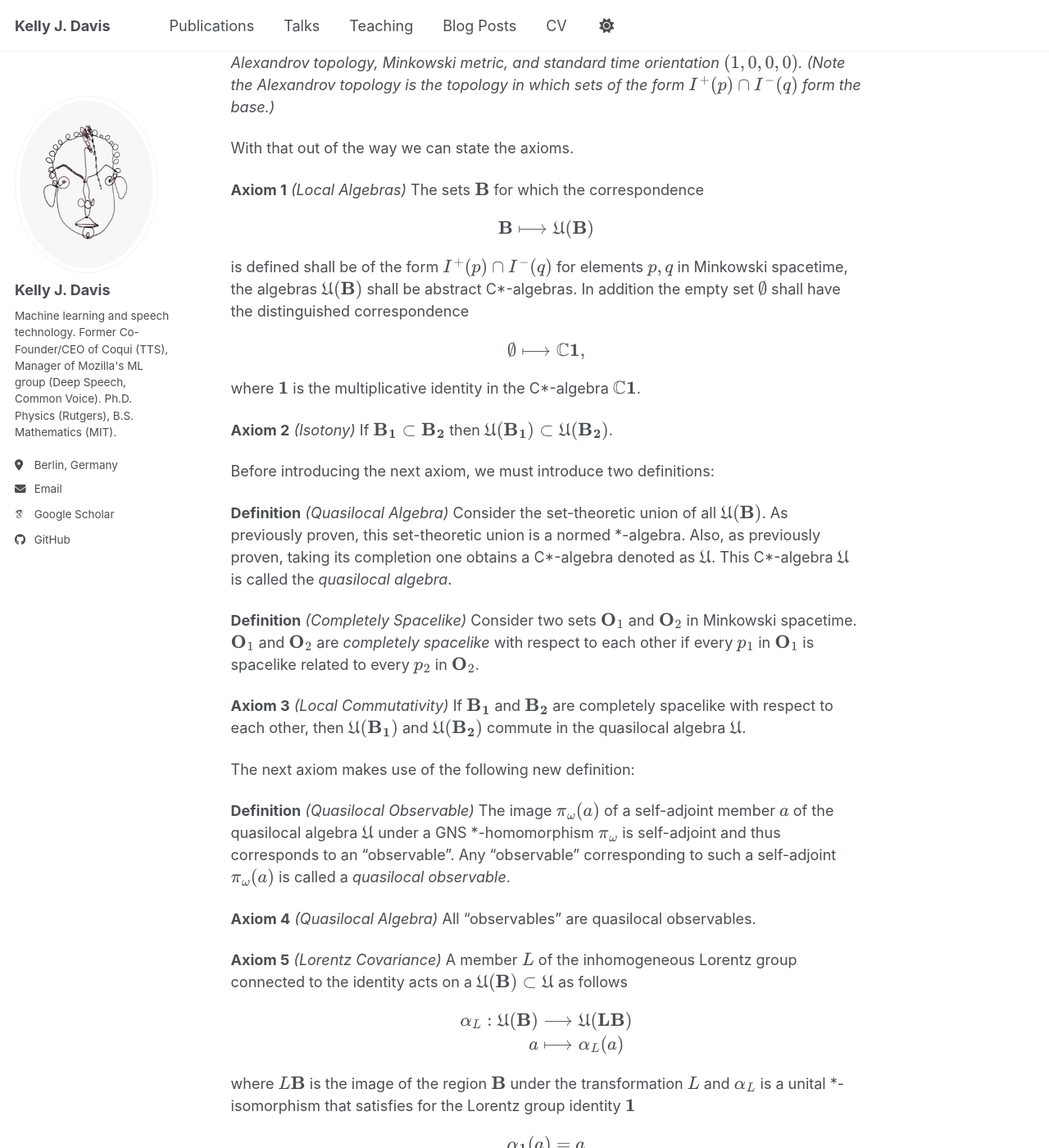
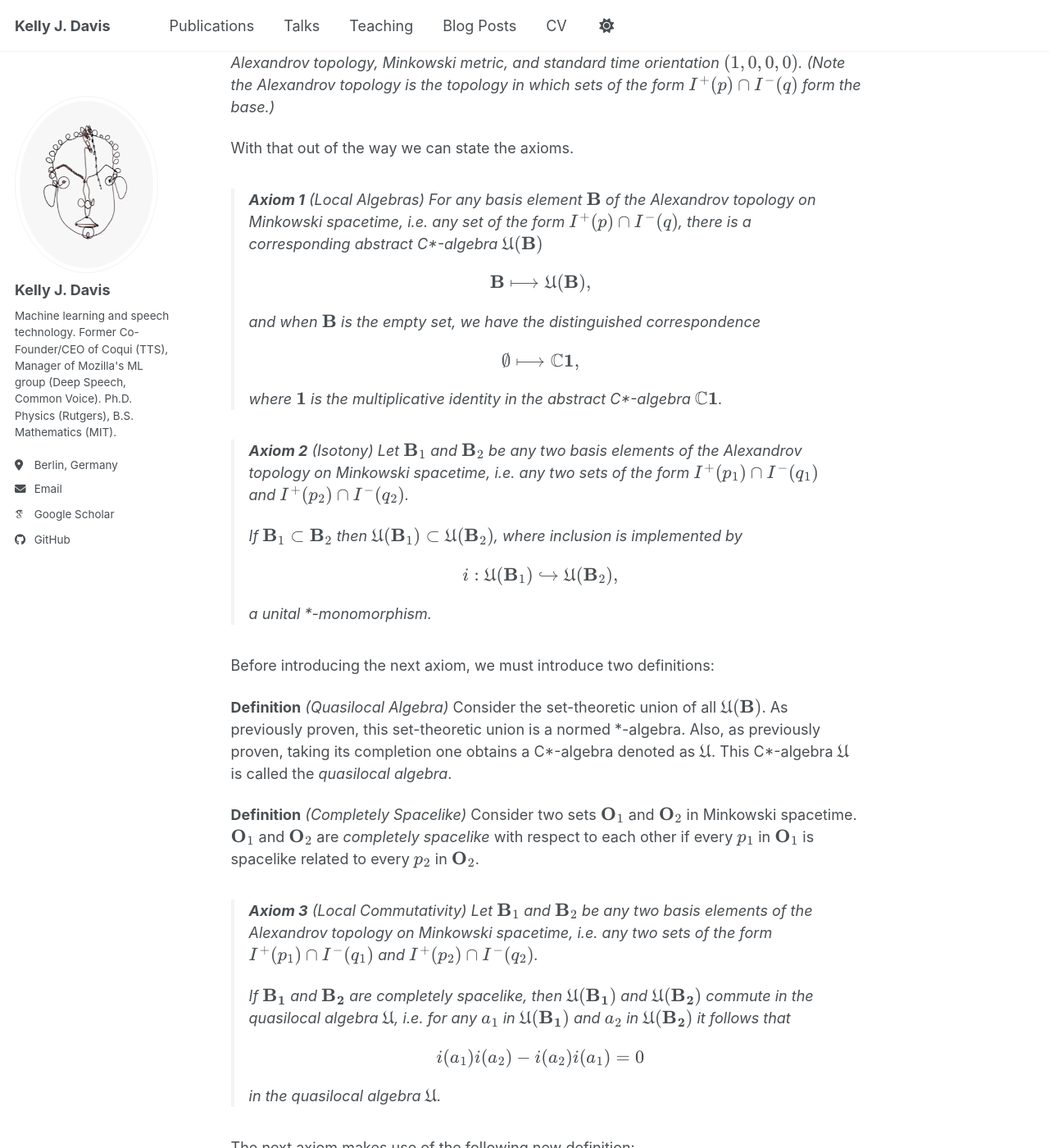
Before and after one commit to KellyJDavis/KellyJDavis.github.io, a Jekyll site: the page built from _posts/2026-05-04-haag-kastler-axioms.md, in a window 1280 px wide and 1400 px high, scrolled down 19428 px. Shown: the whole window at 82% size. Built offline with Jekyll 4.4.1, drawn with Linux system fonts in a browser that asks for light colours; some web fonts are replaced; a script bundle is joined from its source files by our own code; library files that are not in the unit come from our copies; some of the changed text lies outside the part shown.

Commit message:
Updated axioms of 2026-05-04-haag-kastler-axioms.md

```diff
--- a/_posts/2026-05-04-haag-kastler-axioms.md
+++ b/_posts/2026-05-04-haag-kastler-axioms.md
@@ -468,21 +468,29 @@
 
 With that out of the way we can state the axioms.
 
-**Axiom 1** *(Local Algebras)* The sets $$\mathbf{B}$$ for which the correspondence
+> **Axiom 1** *(Local Algebras)* For any basis element $$\mathbf{B}$$ of the Alexandrov topology on Minkowski spacetime, i.e. any set of the form $$I^+(p) \cap I^-(q)$$, there is a corresponding abstract C\*-algebra $$\mathfrak{U}(\mathbf{B})$$
+>
+> $$
+> \mathbf{B} \longmapsto \mathfrak{U}(\mathbf{B}),
+> $$
+>
+> and when $$\mathbf{B}$$ is the empty set, we have the distinguished correspondence
+>
+> $$
+> \emptyset \longmapsto \mathbb{C} \mathbf{1},
+> $$
+>
+> where $$\mathbf{1}$$ is the multiplicative identity in the abstract C\*-algebra $$\mathbb{C} \mathbf{1}$$.
 
-$$
-\mathbf{B} \longmapsto \mathfrak{U}(\mathbf{B})
-$$
-
-is defined shall be of the form $$I^+(p) \cap I^-(q)$$ for elements $$p,q$$ in Minkowski spacetime, the algebras $$\mathfrak{U}(\mathbf{B})$$ shall be abstract C\*-algebras. In addition the empty set $$\emptyset$$ shall have the distinguished correspondence
-
-$$
-\emptyset \longmapsto \mathbb{C} \mathbf{1},
-$$
-
-where $$\mathbf{1}$$ is the multiplicative identity in the C\*-algebra $$\mathbb{C} \mathbf{1}$$.
-
-**Axiom 2** *(Isotony)* If $$\mathbf{B_1} \subset \mathbf{B_2}$$ then $$\mathfrak{U}(\mathbf{B_1}) \subset \mathfrak{U}(\mathbf{B_2})$$.
+> **Axiom 2** *(Isotony)* Let $$\mathbf{B}_1$$ and $$\mathbf{B}_2$$ be any two basis elements of the Alexandrov topology on Minkowski spacetime, i.e. any two sets of the form $$I^+(p_1) \cap I^-(q_1)$$ and $$I^+(p_2) \cap I^-(q_2)$$.
+>
+> If $$\mathbf{B}_1 \subset \mathbf{B}_2$$ then $$\mathfrak{U}(\mathbf{B}_1) \subset \mathfrak{U}(\mathbf{B}_2)$$, where inclusion is implemented by
+>
+> $$
+> i : \mathfrak{U}(\mathbf{B}_1) \hookrightarrow \mathfrak{U}(\mathbf{B}_2),
+> $$
+>
+> a unital \*-monomorphism.
 
 Before introducing the next axiom, we must introduce two definitions:
 
@@ -492,35 +500,51 @@
 **Definition** *(Completely Spacelike)*
 Consider two sets $$\mathbf{O}_1$$ and $$\mathbf{O}_2$$ in Minkowski spacetime. $$\mathbf{O}_1$$ and $$\mathbf{O}_2$$ are *completely spacelike*  with respect to each other if every $$p_1$$ in $$\mathbf{O}_1$$ is spacelike related to every $$p_2$$ in $$\mathbf{O}_2$$.
 
-**Axiom 3** *(Local Commutativity)* If $$\mathbf{B_1}$$ and $$\mathbf{B_2}$$ are completely spacelike with respect to each other, then $$\mathfrak{U}(\mathbf{B_1})$$ and $$\mathfrak{U}(\mathbf{B_2})$$ commute in the quasilocal algebra $$\mathfrak{U}$$.
+> **Axiom 3** *(Local Commutativity)* Let $$\mathbf{B}_1$$ and $$\mathbf{B}_2$$ be any two basis elements of the Alexandrov topology on Minkowski spacetime, i.e. any two sets of the form $$I^+(p_1) \cap I^-(q_1)$$ and $$I^+(p_2) \cap I^-(q_2)$$.
+>
+> If $$\mathbf{B_1}$$ and $$\mathbf{B_2}$$ are completely spacelike, then $$\mathfrak{U}(\mathbf{B_1})$$ and $$\mathfrak{U}(\mathbf{B_2})$$ commute in the quasilocal algebra $$\mathfrak{U}$$, i.e. for any $$a_1$$ in $$\mathfrak{U}(\mathbf{B_1})$$ and $$a_2$$ in $$\mathfrak{U}(\mathbf{B_2})$$ it follows that
+>
+> $$
+> i(a_1) i(a_2) - i(a_2) i(a_1) = 0
+> $$
+>
+> in the quasilocal algebra $$\mathfrak{U}$$.
 
 The next axiom makes use of the following new definition:
 
 **Definition** *(Quasilocal Observable)*
 The image $$\pi_\omega(a)$$ of a self-adjoint member $$a$$ of the quasilocal algebra $$\mathfrak{U}$$ under a GNS \*-homomorphism $$\pi_\omega$$ is self-adjoint and thus corresponds to an "observable". Any "observable" corresponding to such a self-adjoint $$\pi_\omega(a)$$ is called a *quasilocal observable*.
 
-**Axiom 4** *(Quasilocal Algebra)* All "observables" are quasilocal observables.
+> **Axiom 4** *(Quasilocal Algebra)* All "observables" are quasilocal observables.
 
-**Axiom 5** *(Lorentz Covariance)* A member $$L$$ of the inhomogeneous Lorentz group connected to the identity acts on a $$\mathfrak{U}(\mathbf{B}) \subset \mathfrak{U}$$ as follows
-
-$$
-\begin{align}
-\alpha_L : \mathfrak{U}(\mathbf{B}) &\longrightarrow \mathfrak{U}(\mathbf{LB}) \\
-                     a              &\longmapsto     \alpha_L(a)
-\end{align}
-$$
-
-where $$L\mathbf{B}$$ is the image of the region $$\mathbf{B}$$ under the transformation $$L$$ and $$\alpha_L$$ is a unital *-isomorphism that satisfies for the Lorentz group identity $$\mathbf{1}$$
-
-$$
-\alpha_{\mathbf{1}}(a) = a
-$$
-
-and for all appropriate $$a$$, $$L$$, and $$L'$$
-
-$$
-\alpha_{L' \cdot L}(a) = \alpha_{L'}(\alpha_{L}(a)).
-$$
+> **Axiom 5** *(Lorentz Covariance)* Let $$\mathbf{B}$$ be any basis element of the Alexandrov topology on Minkowski spacetime, i.e. any set of the form $$I^+(p) \cap I^-(q)$$.
+>
+> A member $$L$$ of the inhomogeneous Lorentz group connected to the identity acts on $$\mathfrak{U}(\mathbf{B})$$ as follows
+>
+> $$
+> \begin{align}
+> \alpha_L : \mathfrak{U}(\mathbf{B}) &\longrightarrow \mathfrak{U}(L\mathbf{B}) \\
+>                      a              &\longmapsto     \alpha_L(a)
+> \end{align}
+> $$
+>
+> where $$L\mathbf{B}$$ is the image of the region $$\mathbf{B}$$ under the transformation $$L$$ and $$\alpha_L$$ is a unital *-isomorphism generated by $$L$$. The map $$\alpha_L$$ is such that (1) for the identity element $$\mathbf{1}$$ of the Lorentz group it satisfies
+>
+> $$
+> \alpha_{\mathbf{1}}(a) = a,
+> $$
+>
+> (2) for all appropriate $$a$$, $$L$$, and $$L'$$ it satisfies
+>
+> $$
+> \alpha_{L' \cdot L}(a) = \alpha_{L'}(\alpha_{L}(a)),
+> $$
+>
+> and (3) for basis elements $$\mathbf{B}_\iota \subset \mathbf{B}_\kappa$$ and the unital *-monomorphism $$i$$ of Axiom 2 (Isotony) $$\alpha_L$$ commutes with $$i$$. In other words the following diagram
+>
+> <p align="center"><img src="../../../images/posts/axiom_5_minkowski.png" width="200" alt="Commuting diagram for Axiom 5"/></p>
+>
+> commutes.
 
 
 This concludes the presentation of the "sharpened" axioms. As proven in this blog post, these "sharpened" axioms entail the original axioms save Axiom 6 (Primitivity), which is an axiom that we abandon.
```
Also changed, not shown: images/posts/axiom_5_lorentzian.png (added), images/posts/axiom_5_minkowski.png (added).
